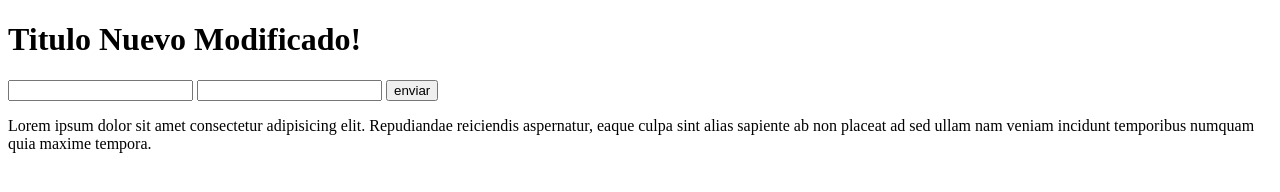
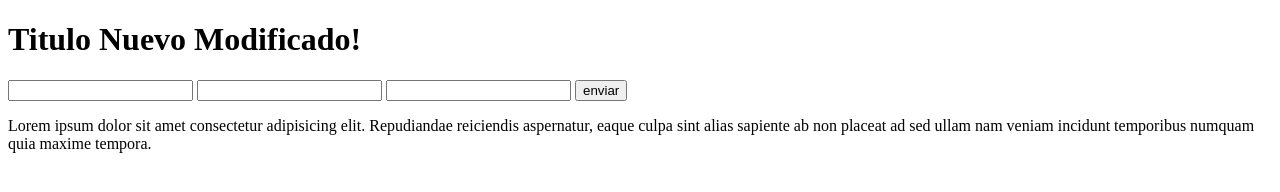
Before and after one commit to Elvira2021/hello-world-git, a plain HTML site: page index.html in a window 1280 px wide. Drawn offline with Linux system fonts and the light colour scheme.

Commit message:
modifique input secondName por lastName en index.php

```diff
--- a/index.html
+++ b/index.html
@@ -11,7 +11,8 @@
 
     <form action="#" method="get">
         <input type="text" name="firstName" id="firstName">
-        <input type="text" name="secondName" id="secondName">
+        <input type="text" name="lastName" id="lastName">
+        <input type="text" name="numberPhone" id="numberPhone">
         <input type="button" value="enviar">
     </form>
 
```
